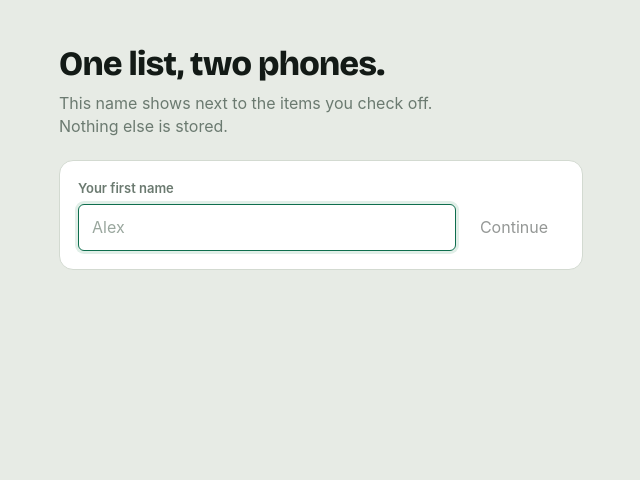
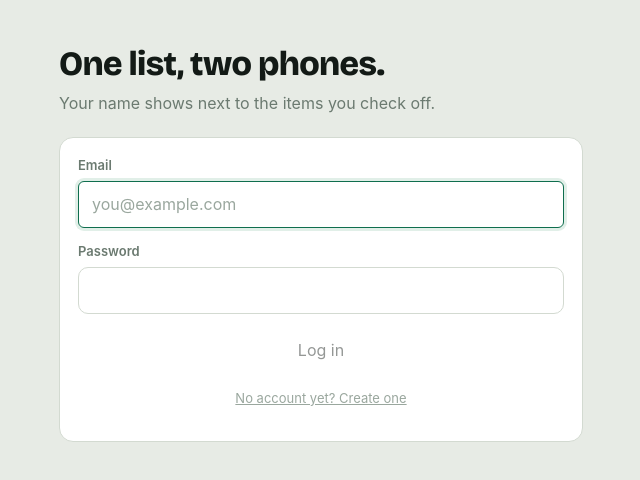
Before and after one commit to romualdnave/cabas, a React (Vite) app: page / in a window 1280 px wide. Shown: the top 480 px of the page, without its empty margins (319-959 px from the left). Built offline with nearby package versions, Linux system fonts and the light colour scheme; no server answers.

Commit message:
feat: user accounts

```diff
--- a/src/App.jsx
+++ b/src/App.jsx
@@ -1,11 +1,11 @@
-import { useState, useEffect, useRef, useCallback } from "react";
+import { useState, useEffect, useCallback } from "react";
 
-import Onboarding from "./components/Onboarding";
+import Auth from "./components/Auth";
 import Home from "./components/Home";
 import Misconfigured from "./components/Misconfigured";
 import ListScreen from "./components/ListScreen";
 
-import { prefs, readList, writeList, missingConfig } from "./storage";
+import { prefs, readList, writeList, missingConfig, auth, toPerson } from "./storage";
 import { t } from "./i18n";
 import { uid } from "./helpers";
 
@@ -57,7 +57,6 @@ export default function App() {
   const [ready, setReady] = useState(false);
   const [slug, setSlug] = useState(null);
   const [recent, setRecent] = useState([]);
-  const idRef = useRef(null);
 
   /** Drops one entry from the locally cached list of recently opened lists. */
   const forget = useCallback((slug) => {
@@ -89,13 +88,14 @@ export default function App() {
     prefs.set("mylists", alive).catch(() => {});
   }, []);
 
-  /* startup: identity, recent lists, and the #/l/slug route ---------- */
+  /* startup: session, recent lists, and the #/l/slug route ------------ */
   useEffect(() => {
     (async () => {
-      const savedMe = await prefs.get("me");
-      if (savedMe && savedMe.id) {
-        idRef.current = savedMe.id;
-        setMe(savedMe);
+      if (!missingConfig.length) {
+        try {
+          const session = await auth.getSession();
+          setMe(toPerson(session?.user));
+        } catch { /* no session yet: the Auth screen will show */ }
       }
       const savedRecent = await prefs.get("mylists");
       if (Array.isArray(savedRecent) && savedRecent.length) {
@@ -107,6 +107,13 @@ export default function App() {
       setReady(true);
     })();
   }, [pruneMissing]);
+
+  /* keep `me` in step with sign-in / sign-out, from this tab or another */
+  useEffect(() => {
+    if (missingConfig.length) { return; }
+    const { data } = auth.onChange((session) => setMe(toPerson(session?.user)));
+    return () => data.subscription.unsubscribe();
+  }, []);
 
   const remember = useCallback((list) => {
     setRecent((previous) => {
@@ -144,12 +151,9 @@ export default function App() {
     openList(list.slug);
   }, [me, remember, openList]);
 
-  const saveMe = (name) => {
-    if (!idRef.current) { idRef.current = uid(); }
-    const person = { id: idRef.current, name };
-    setMe(person);
-    prefs.set("me", person).catch(() => {});
-  };
+  const signOut = useCallback(() => {
+    auth.signOut().catch(() => {});
+  }, []);
 
   if (missingConfig.length) {
     return (
@@ -162,12 +166,12 @@ export default function App() {
   return (
     <div className="cabas">
       {!ready ? null : !me ? (
-        <Onboarding onDone={saveMe} />
+        <Auth />
       ) : slug ? (
         <ListScreen slug={slug} me={me} onBack={backHome} onTouch={remember} onGone={forget} />
       ) : (
         <Home me={me} recent={recent} onOpen={openList} onCreate={createList}
-          onChangeName={() => setMe(null)} onLeave={forget} />
+          onSignOut={signOut} onLeave={forget} />
       )}
     </div>
   );
--- /dev/null
+++ b/src/components/Auth.jsx
@@ -0,0 +1,99 @@
+import { useState } from "react";
+
+import { t } from "../i18n";
+import { auth } from "../storage";
+
+/* ------------------------------------------------------------------ */
+/* Screen: sign in / create an account                                 */
+/* ------------------------------------------------------------------ */
+
+/** Supabase's own wording varies; map the few cases worth telling apart. */
+function signUpErrorMessage(error) {
+  const message = (error && error.message) || "";
+  if (/registered/i.test(message)) { return t.auth.emailTaken; }
+  if (/password/i.test(message)) { return t.auth.weakPassword; }
+  if (/email/i.test(message)) { return t.auth.invalidEmail; }
+  return t.auth.signUpFailed;
+}
+
+export default function Auth() {
+  const [mode, setMode] = useState("signin"); // signin | signup
+  const [email, setEmail] = useState("");
+  const [password, setPassword] = useState("");
+  const [name, setName] = useState("");
+  const [error, setError] = useState("");
+  const [busy, setBusy] = useState(false);
+
+  const submit = async () => {
+    if (busy) { return; }
+    if (mode === "signup" && !name.trim()) { setError(t.auth.nameRequired); return; }
+    setBusy(true);
+    setError("");
+    try {
+      if (mode === "signin") {
+        await auth.signIn(email.trim(), password);
+      } else {
+        await auth.signUp(email.trim(), password, name.trim());
+      }
+      // Success flips the session; App.jsx's auth listener takes it from here.
+    } catch (err) {
+      setError(mode === "signin" ? t.auth.invalidCredentials : signUpErrorMessage(err));
+      setBusy(false);
+    }
+  };
+
+  const switchMode = () => {
+    setMode(mode === "signin" ? "signup" : "signin");
+    setError("");
+  };
+
+  return (
+    <div className="cabas-wrap">
+      <div className="cabas-hello">
+        <h1>{t.auth.title}</h1>
+        <p>{t.auth.blurb}</p>
+      </div>
+
+      <div className="cabas-panel">
+        <form onSubmit={(e) => { e.preventDefault(); submit(); }}>
+          {mode === "signup" && (
+            <>
+              <label className="cabas-label" htmlFor="cabas-name">{t.auth.nameLabel}</label>
+              <input id="cabas-name" className="cabas-input" value={name} autoFocus maxLength={24}
+                onChange={(e) => setName(e.target.value)} placeholder={t.auth.namePlaceholder}
+                style={{ width: "100%", marginBottom: 14 }} />
+            </>
+          )}
+
+          <label className="cabas-label" htmlFor="cabas-email">{t.auth.emailLabel}</label>
+          <input id="cabas-email" className="cabas-input" type="email" value={email}
+            autoFocus={mode === "signin"} autoComplete="email"
+            onChange={(e) => setEmail(e.target.value)} placeholder={t.auth.emailPlaceholder}
+            style={{ width: "100%", marginBottom: 14 }} />
+
+          <label className="cabas-label" htmlFor="cabas-password">{t.auth.passwordLabel}</label>
+          <input id="cabas-password" className="cabas-input" type="password" value={password}
+            minLength={6} autoComplete={mode === "signin" ? "current-password" : "new-password"}
+            onChange={(e) => setPassword(e.target.value)}
+            style={{ width: "100%", marginBottom: 14 }} />
+
+          {error && (
+            <p style={{ color: "var(--danger)", fontSize: 14, margin: "0 0 14px" }}>{error}</p>
+          )}
+
+          <button type="submit" className="cabas-btn cabas-btn-primary cabas-btn-block"
+            disabled={busy || !email.trim() || !password}>
+            {busy ? "…" : mode === "signin" ? t.auth.signIn : t.auth.signUp}
+          </button>
+        </form>
+
+        <p style={{ fontSize: 13, color: "var(--faint)", marginTop: 14, textAlign: "center" }}>
+          <button className="cabas-btn-ghost" style={{ padding: "2px 4px", fontSize: 13, textDecoration: "underline" }}
+            onClick={switchMode}>
+            {mode === "signin" ? t.auth.switchToSignUp : t.auth.switchToSignIn}
+          </button>
+        </p>
+      </div>
+    </div>
+  );
+}
--- a/src/components/Home.jsx
+++ b/src/components/Home.jsx
@@ -18,7 +18,7 @@ const normalizeSlug = (input) =>
     .replace(/^#\/?l\//, "")
     .replace(/[^a-z0-9-]/g, "");
 
-export default function Home({ me, recent, onOpen, onCreate, onChangeName, onLeave }) {
+export default function Home({ me, recent, onOpen, onCreate, onSignOut, onLeave }) {
   const [title, setTitle] = useState("");
   const [code, setCode] = useState("");
   const [error, setError] = useState("");
@@ -172,8 +172,8 @@ export default function Home({ me, recent, onOpen, onCreate, onChangeName, onLea
         {t.home.signedInAs(me.name)}{" "}
         <button className="cabas-btn-ghost"
           style={{ padding: "2px 4px", fontSize: 13, textDecoration: "underline" }}
-          onClick={onChangeName}>
-          {t.home.changeName}
+          onClick={onSignOut}>
+          {t.home.signOut}
         </button>
       </p>
     </div>
--- a/src/components/Onboarding.jsx
+++ /dev/null
@@ -1,33 +0,0 @@
-import { useState } from "react";
-
-import { t } from "../i18n";
-/* ------------------------------------------------------------------ */
-/* Screen: who are you                                                 */
-/* ------------------------------------------------------------------ */
-
-export default function Onboarding({ onDone }) {
-  const [name, setName] = useState("");
-  return (
-    <div className="cabas-wrap">
-      <div className="cabas-hello">
-        <h1>{t.onboarding.title}</h1>
-        <p>{t.onboarding.blurb}</p>
-      </div>
-      <div className="cabas-panel">
-        <label className="cabas-label" htmlFor="cabas-name">{t.onboarding.label}</label>
-        <div className="cabas-row">
-          <input
-            id="cabas-name" className="cabas-input" value={name} autoFocus maxLength={24}
-            onChange={(e) => setName(e.target.value)}
-            onKeyDown={(e) => e.key === "Enter" && name.trim() && onDone(name.trim())}
-            placeholder={t.onboarding.placeholder}
-          />
-          <button className="cabas-btn cabas-btn-primary" disabled={!name.trim()}
-            onClick={() => onDone(name.trim())}>
-            {t.onboarding.submit}
-          </button>
-        </div>
-      </div>
-    </div>
-  );
-}
--- a/src/i18n.js
+++ b/src/i18n.js
@@ -36,12 +36,24 @@ const en = {
   remove: "Delete",
   back: "Back",
 
-  onboarding: {
+  auth: {
     title: "One list, two phones.",
-    blurb: "This name shows next to the items you check off. Nothing else is stored.",
-    label: "Your first name",
-    placeholder: "Alex",
-    submit: "Continue",
+    blurb: "Your name shows next to the items you check off.",
+    emailLabel: "Email",
+    emailPlaceholder: "you@example.com",
+    passwordLabel: "Password",
+    nameLabel: "Your first name",
+    namePlaceholder: "Alex",
+    signIn: "Log in",
+    signUp: "Create account",
+    switchToSignUp: "No account yet? Create one",
+    switchToSignIn: "Already have an account? Log in",
+    nameRequired: "Please enter a first name.",
+    invalidCredentials: "Incorrect login or password.",
+    emailTaken: "An account already exists with this email.",
+    weakPassword: "The password must be at least 6 characters.",
+    invalidEmail: "This email address looks invalid.",
+    signUpFailed: "Could not create the account. Please try again.",
   },
 
   home: {
@@ -63,7 +75,7 @@ const en = {
     leaveLastMember: (name) =>
       `You're the only member of “${name}”. Leaving would abandon it with nobody attached — open it and delete it instead if you're done with it.`,
     signedInAs: (name) => `Signed in as ${name}.`,
-    changeName: "Change name",
+    signOut: "Log out",
   },
 
   list: {
@@ -199,13 +211,24 @@ const fr = {
   remove: "Supprimer",
   back: "Retour",
 
-  onboarding: {
+  auth: {
     title: "Une liste, deux téléphones.",
-    blurb:
-      "Ce prénom apparaîtra à côté des articles que vous cochez. Rien d'autre n'est enregistré.",
-    label: "Votre prénom",
-    placeholder: "Camille",
-    submit: "Continuer",
+    blurb: "Votre prénom apparaîtra à côté des articles que vous cochez.",
+    emailLabel: "Email",
+    emailPlaceholder: "vous@exemple.com",
+    passwordLabel: "Mot de passe",
+    nameLabel: "Votre prénom",
+    namePlaceholder: "Camille",
+    signIn: "Se connecter",
+    signUp: "Créer un compte",
+    switchToSignUp: "Pas de compte ? Créez-en un",
+    switchToSignIn: "Déjà un compte ? Connectez-vous",
+    nameRequired: "Merci d'indiquer un prénom.",
+    invalidCredentials: "Identifiant ou mot de passe incorrect.",
+    emailTaken: "Un compte existe déjà avec cet email.",
+    weakPassword: "Le mot de passe doit contenir au moins 6 caractères.",
+    invalidEmail: "Cette adresse email semble invalide.",
+    signUpFailed: "Impossible de créer le compte. Réessayez.",
   },
 
   home: {
@@ -227,7 +250,7 @@ const fr = {
     leaveLastMember: (name) =>
       `Vous êtes la seule personne sur « ${name} ». La quitter l'abandonnerait sans personne dessus — ouvrez-la plutôt et supprimez-la si vous n'en avez plus besoin.`,
     signedInAs: (name) => `Connecté en tant que ${name}.`,
-    changeName: "Changer de prénom",
+    signOut: "Se déconnecter",
   },
 
   list: {
--- a/src/storage.js
+++ b/src/storage.js
@@ -30,6 +30,42 @@ function client() {
   if (!supabase) { throw new Error(`Missing configuration: ${missingConfig.join(", ")}`); }
   return supabase;
 }
+
+/* ---------- accounts --------------------------------------------------
+ *
+ * Supabase Auth gives each person a stable id (auth.uid()), independent of
+ * how many windows or devices they have open. That id, not a locally
+ * generated one, is what `App.jsx` uses as `me.id` — the fix for the bug
+ * where opening two windows under the same display name produced two
+ * distinct members on a list.
+ * ----------------------------------------------------------------------- */
+
+/** Turns a Supabase auth user into the shape the rest of the app expects. */
+export function toPerson(user) {
+  return user ? { id: user.id, name: user.user_metadata?.name || "" } : null;
+}
+
+export const auth = {
+  async getSession() {
+    const { data } = await client().auth.getSession();
+    return data.session;
+  },
+  /** Fires once immediately, then on every sign-in/sign-out/token refresh. */
+  onChange(callback) {
+    return client().auth.onAuthStateChange((_event, session) => callback(session));
+  },
+  async signUp(email, password, name) {
+    const { error } = await client().auth.signUp({ email, password, options: { data: { name } } });
+    if (error) { throw error; }
+  },
+  async signIn(email, password) {
+    const { error } = await client().auth.signInWithPassword({ email, password });
+    if (error) { throw error; }
+  },
+  async signOut() {
+    await client().auth.signOut();
+  },
+};
 
 /* ---------- local preferences --------------------------------------- */
 
```
Also changed, not shown: 1 other file (tests, documents, lock files or other folders).
